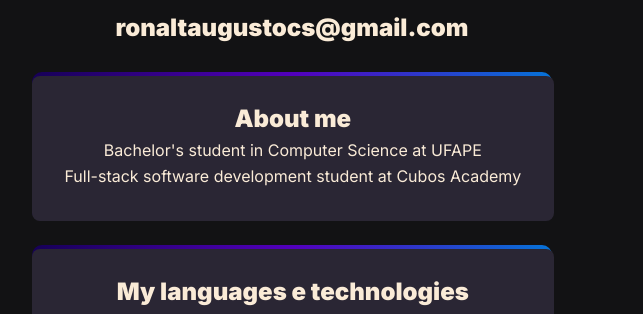
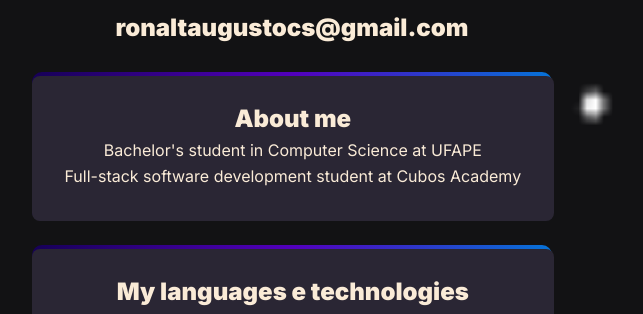
Before and after one commit to Ronalt4cs/Perfil, a plain HTML site: page index.html in a window 1280 px wide. Shown: the part 486-800 px from the top of the page, without its empty margins (348-991 px from the left). Drawn offline with Linux system fonts and the light colour scheme.

Commit message:
change background

```diff
--- a/styles.css
+++ b/styles.css
@@ -5,7 +5,7 @@
 }
 
 body {
-    background-image: url("estrelas.png");
+    background-image: url("Cartao/estrelas.png");
     background-color: #121214;
     background-size: auto 100%;
     background-position: top center;
```
